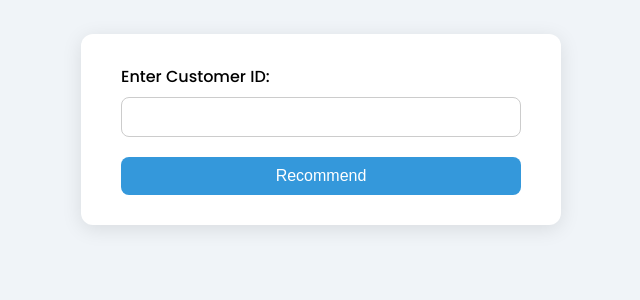
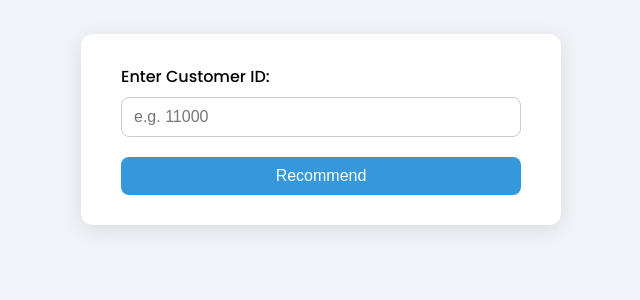
Before and after one commit to MuchiriKinyua/Sibasi, a Flask app: page / in a window 1280 px wide. Shown: the part 135-435 px from the top of the page, without its empty margins (319-959 px from the left). Run offline with Flask 3, Linux system fonts and the light colour scheme; parts of the project's set-up code (start-up, migrations or seed data) failed here and were passed over.

Commit message:
placeholder

```diff
--- a/templates/index.html
+++ b/templates/index.html
@@ -88,7 +88,7 @@
     <div class="form-container">
         <form method="post" action="/">
             <label for="customer_id">Enter Customer ID:</label>
-            <input type="number" name="customer_id" required>
+            <input type="number" name="customer_id" placeholder="e.g. 11000" required>
             <button type="submit">Recommend</button>
         </form>
     </div>
```
